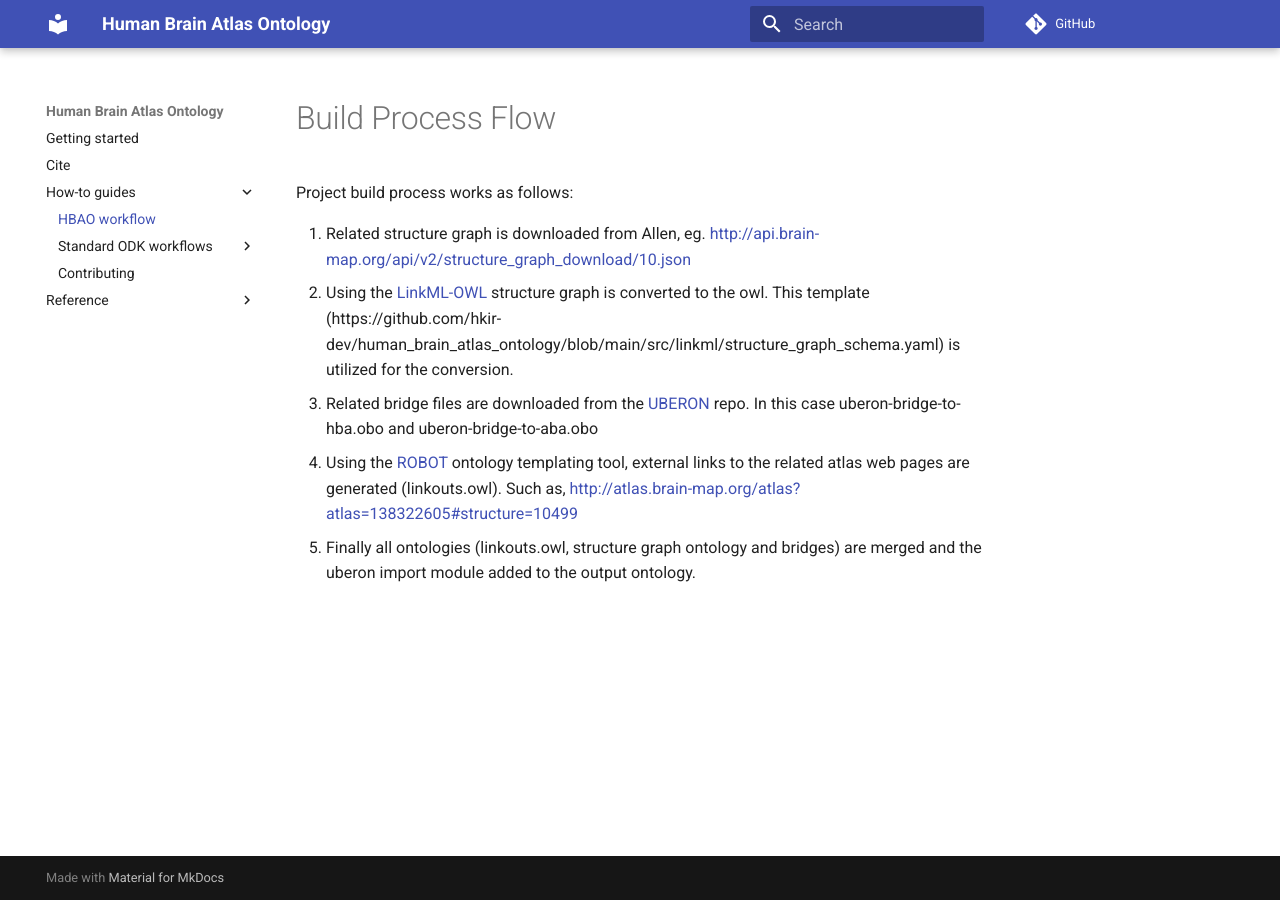
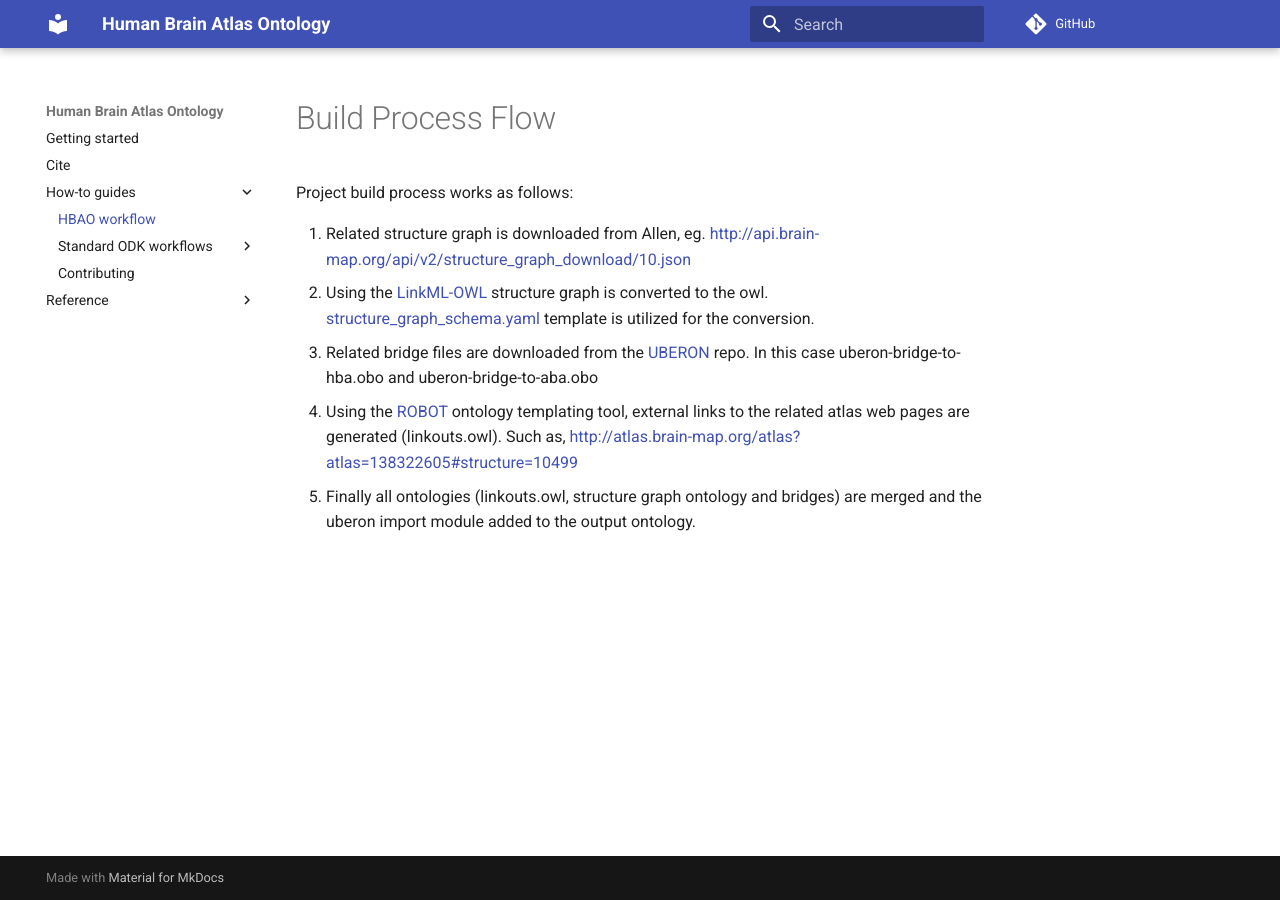
Before and after one commit to hkir-dev/human_brain_atlas_ontology, an MkDocs documentation site: the page built from docs/main-flow.md, in a window 1280 px wide. Built offline with MkDocs 1.6.1 and Material for MkDocs 9.7.7, drawn with Linux system fonts in a browser that asks for light colours; comment, search, counter and statistics services are not loaded.

Commit message:
process documentation fix

```diff
--- a/docs/main-flow.md
+++ b/docs/main-flow.md
@@ -3,7 +3,7 @@
 Project build process works as follows:
 
 1. Related structure graph is downloaded from Allen, eg. [http://api.brain-map.org/api/v2/structure_graph_download/10.json](http://api.brain-map.org/api/v2/structure_graph_download/10.json)
-2. Using the [LinkML-OWL](https://github.com/linkml/linkml-owl) structure graph is converted to the owl. This template (https://github.com/hkir-dev/human_brain_atlas_ontology/blob/main/src/linkml/structure_graph_schema.yaml) is utilized for the conversion.
+2. Using the [LinkML-OWL](https://github.com/linkml/linkml-owl) structure graph is converted to the owl. [structure_graph_schema.yaml](https://github.com/hkir-dev/human_brain_atlas_ontology/blob/main/src/linkml/structure_graph_schema.yaml) template is utilized for the conversion.
 3. Related bridge files are downloaded from the [UBERON](https://github.com/obophenotype/uberon/tree/master/src/ontology/bridge) repo. In this case uberon-bridge-to-hba.obo and uberon-bridge-to-aba.obo
 4. Using the [ROBOT](http://robot.obolibrary.org/) ontology templating tool, external links to the related atlas web pages are generated (linkouts.owl). Such as, [http://atlas.brain-map.org/atlas?atlas=138322605#structure=10499](http://atlas.brain-map.org/atlas?atlas=138322605#structure=10499)
 5. Finally all ontologies (linkouts.owl, structure graph ontology and bridges) are merged and the uberon import module added to the output ontology.
```
